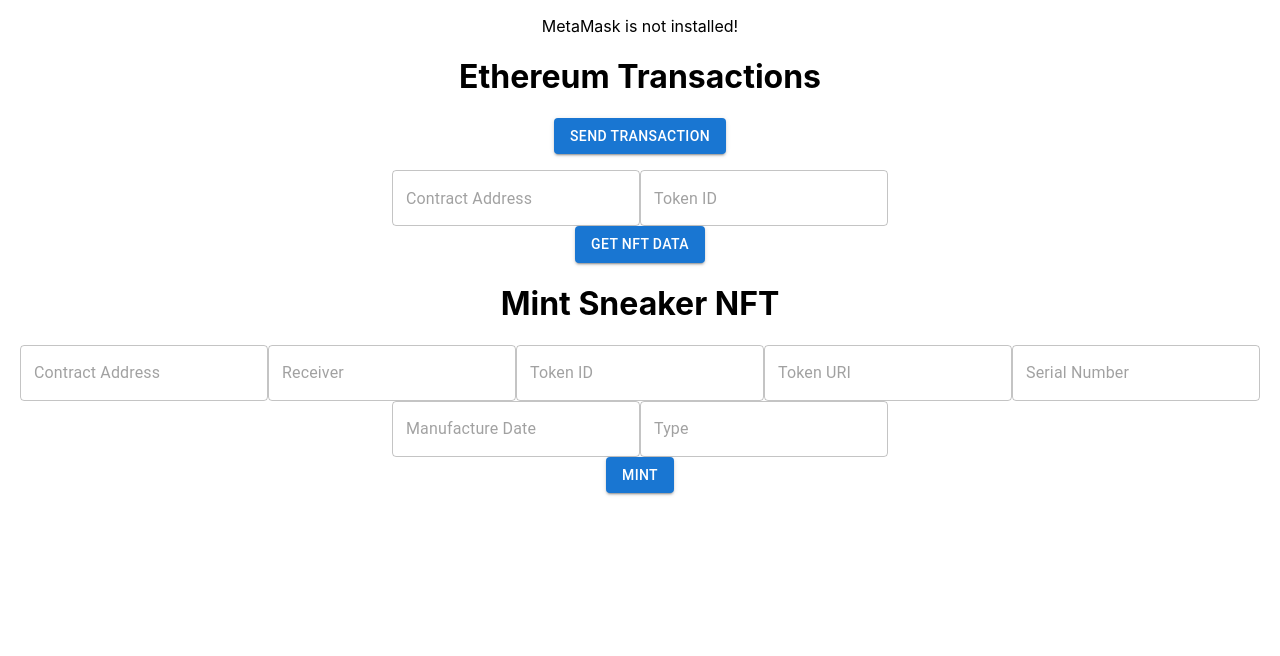
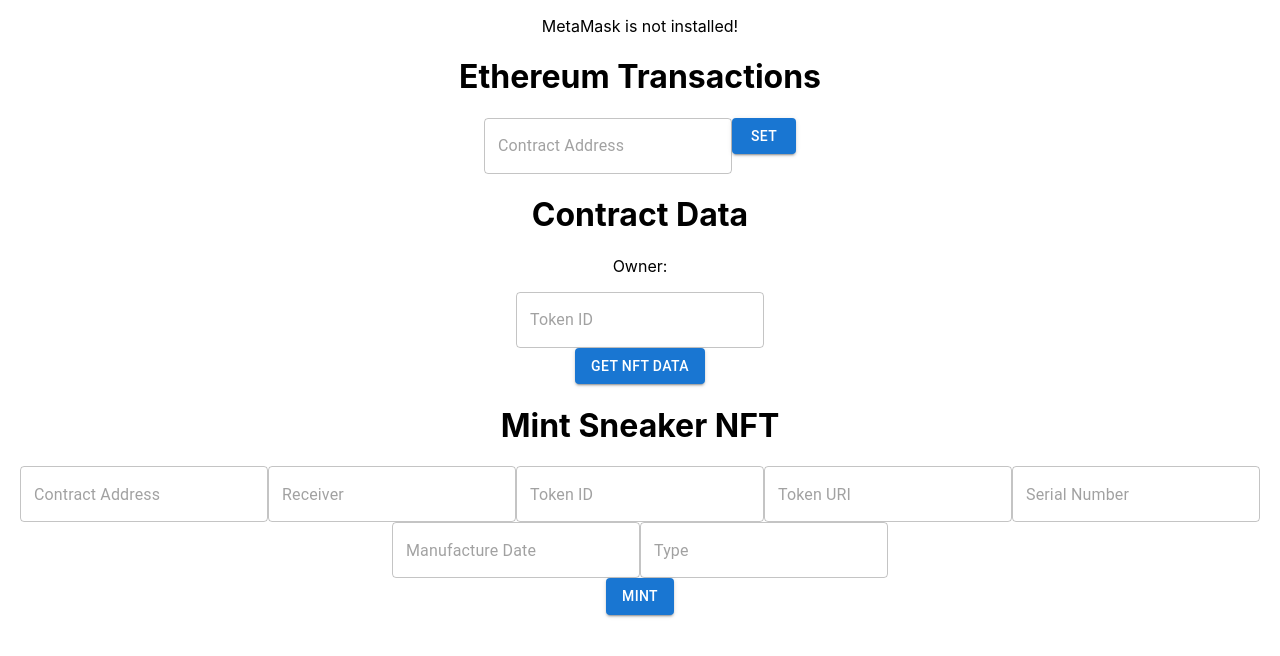
Before and after one commit to BorisG0/Digital-Twins-React, a React (Create React App) app: page / in a window 1280 px wide. Shown: the top 656 px of the page. Built offline with nearby package versions, Linux system fonts and the light colour scheme.

Commit message:
contract data display

```diff
--- /dev/null
+++ b/src/ContractData.jsx
@@ -0,0 +1,9 @@
+export function ContractData(props){
+    return(
+        <>
+            <h1>Contract Data</h1>
+            <p>Owner: {props.owner}</p>
+        </>
+
+    )
+}
--- a/src/EthereumMain.jsx
+++ b/src/EthereumMain.jsx
@@ -3,9 +3,11 @@
 import React, { useEffect, useState } from 'react';
 import { Button, TextField } from '@mui/material';
 import { MintNFT } from "./MintNFT";
+import { ContractData } from "./ContractData";
 
 export function EthereumMain () {
     const [contractAddress, setContractAddress] = useState("");
+    const [contractOwner, setContractOwner] = useState("");
     const [tokenId, setTokenId] = useState("");
 
     const[ tokenURI, setTokenURI ] = useState(null);
@@ -38,7 +40,7 @@
         console.log(contractAddress);
         console.log(tokenId);
 
-        const abi = require("./abi/SneakerToken.json");
+        const abi = require("./abi/SneakerToken2.json");
 
         try{
             await window.ethereum.send("eth_requestAccounts");
@@ -55,18 +57,38 @@
         }
     }
 
+    async function getContractData(){
+        const abi = require("./abi/SneakerToken2.json");
+
+        try{
+            await window.ethereum.send("eth_requestAccounts");
+
+            const provider = new ethers.providers.Web3Provider(window.ethereum);
+            const contract = new ethers.Contract(contractAddress, abi, provider);
+
+            const owner = await contract.owner();
+            setContractOwner(owner);
+        }catch(err){
+            console.log(err);
+        }
+    }
+
     return (
         <div>
             {window.ethereum ? <p>MetaMask is installed!</p> : <p>MetaMask is not installed!</p>}
 
             <h1>Ethereum Transactions</h1>
+            <TextField type="text" id="contractAddress" placeholder="Contract Address" value={contractAddress} onChange={e => setContractAddress(e.target.value)}/>
+            <Button variant="contained" onClick={getContractData}>set</Button>
+            <ContractData owner = {contractOwner}/>
+            {/* <Button variant="contained" onClick={sendTx}>Send Transaction</Button> */}
+            <p></p>
 
-            <Button variant="contained" onClick={sendTx}>Send Transaction</Button>
-            <p></p>
-            <TextField type="text" id="contractAddress" placeholder="Contract Address" value={contractAddress} onChange={e => setContractAddress(e.target.value)}/>
             <TextField type="number" id="tokenId" placeholder="Token ID" value={tokenId} onChange={e => setTokenId(e.target.value)}/>
             <br/>
             <Button variant="contained" onClick={callContract}>Get NFT Data</Button>
+
+
 
             <NFTData tokenURI = {tokenURI} tokenOwner = {tokenOwner}/>
 
--- a/src/NFTData.jsx
+++ b/src/NFTData.jsx
@@ -44,7 +44,7 @@
 
   return (
     <div id="nftMetadataDisplay">
-      <h1>NFT Data</h1>
+      <h1>Display Sneaker NFT</h1>
 
         <List id="nftMetadataList">
             <ListItem button>
```
